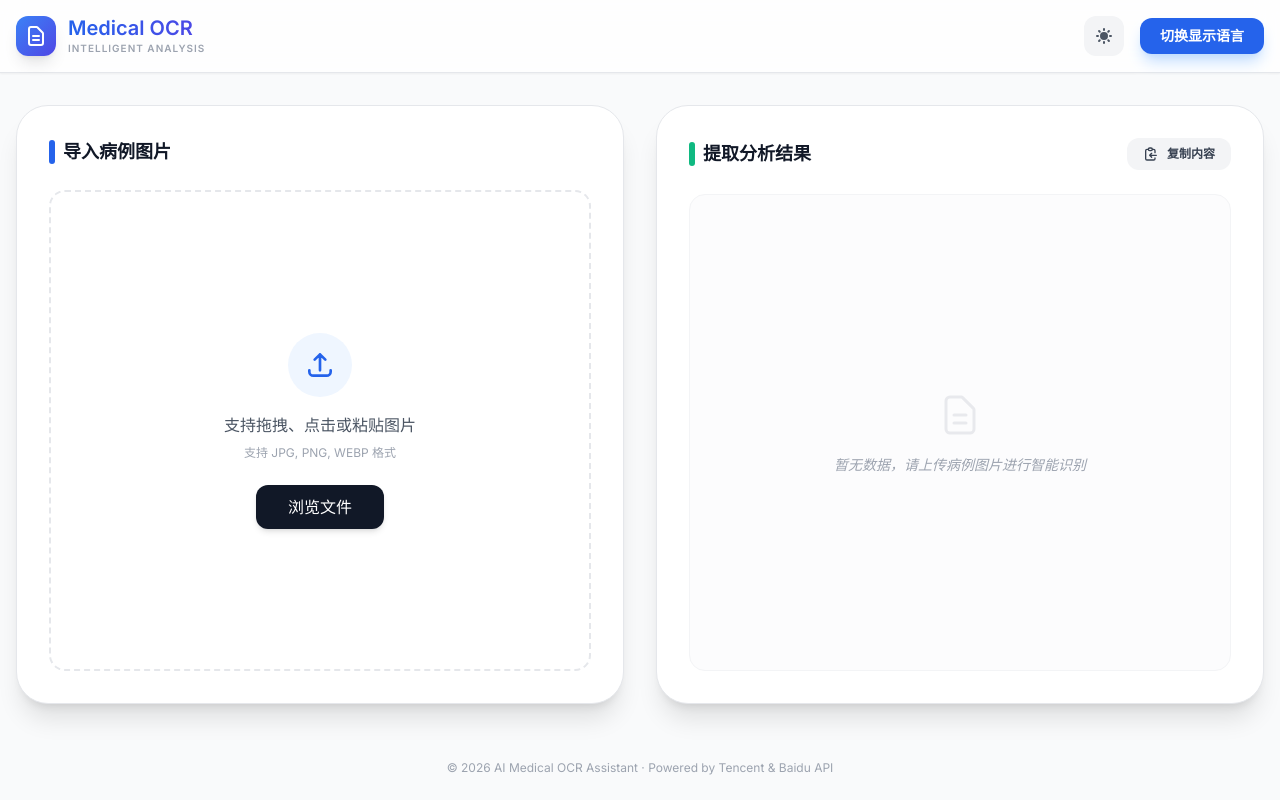
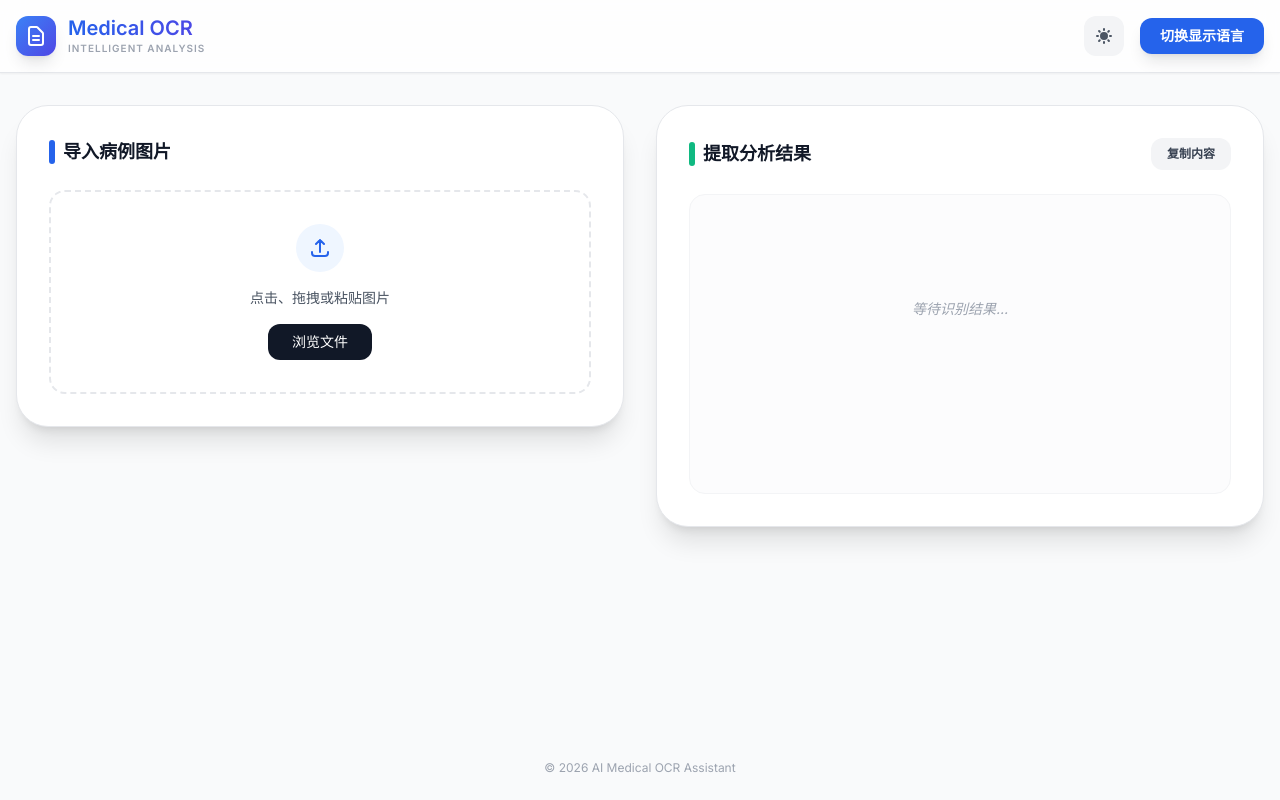
Before and after one commit to EEEEEEREN/medical-ocr, a Flask app: page / in a window 1280 px wide. Run offline with Flask 3, Linux system fonts and the light colour scheme; some libraries are stand-ins or nearby versions.

Commit message:
Update index.html

```diff
--- a/templates/index.html
+++ b/templates/index.html
@@ -10,7 +10,6 @@
     <style>
         body { font-family: 'Inter', 'Noto Sans SC', sans-serif; }
         .whitespace-pre-wrap { word-break: break-word; }
-        /* 隐藏滚动条但保留功能 */
         #result-content::-webkit-scrollbar { width: 4px; }
         #result-content::-webkit-scrollbar-thumb { background: #cbd5e1; border-radius: 10px; }
     </style>
@@ -35,78 +34,65 @@
                     <svg id="theme-toggle-light-icon" class="hidden w-5 h-5" fill="currentColor" viewBox="0 0 20 20"><path d="M10 2a1 1 0 011 1v1a1 1 0 11-2 0V3a1 1 0 011-1zm4 8a4 4 0 11-8 0 4 4 0 018 0zm-.464 4.95l.707.707a1 1 0 001.414-1.414l-.707-.707a1 1 0 00-1.414 1.414zm2.12-10.607a1 1 0 010 1.414l-.706.707a1 1 0 11-1.414-1.414l.707-.707a1 1 0 011.414 0zM17 11a1 1 0 100-2h-1a1 1 0 100 2h1zm-7 4a1 1 0 011 1v1a1 1 0 11-2 0v-1a1 1 0 011-1zM5.05 6.464A1 1 0 106.465 5.05l-.708-.707a1 1 0 00-1.414 1.414l.707.707zm1.414 8.486l-.707.707a1 1 0 01-1.414-1.414l.707-.707a1 1 0 011.414 1.414zM4 11a1 1 0 100-2H3a1 1 0 000 2h1z"></path></svg>
                     <svg id="theme-toggle-dark-icon" class="hidden w-5 h-5" fill="currentColor" viewBox="0 0 20 20"><path d="M17.293 13.293A8 8 0 016.707 2.707a8.001 8.001 0 1010.586 10.586z"></path></svg>
                 </button>
-                <button id="output-lang-toggle" class="px-5 py-2 bg-blue-600 hover:bg-blue-700 text-white rounded-xl text-sm font-semibold shadow-lg shadow-blue-200 dark:shadow-none active:scale-95 transition-all">
+                <button id="output-lang-toggle" class="px-5 py-2 bg-blue-600 hover:bg-blue-700 text-white rounded-xl text-sm font-semibold shadow-lg active:scale-95 transition-all">
                     <span>切换显示语言</span>
                 </button>
             </div>
         </div>
     </header>
 
-    <main class="flex-1 max-w-7xl mx-auto w-full px-4 py-8 grid grid-cols-1 lg:grid-cols-2 gap-8">
+    <main class="flex-1 max-w-7xl mx-auto w-full px-4 py-8 grid grid-cols-1 lg:grid-cols-2 gap-8 items-start">
+
         <div class="bg-white dark:bg-gray-800 rounded-[2rem] shadow-xl border dark:border-gray-700 p-8 flex flex-col">
-            <div class="flex items-center justify-between mb-6">
-                <h2 class="text-lg font-bold flex items-center gap-2">
-                    <span class="w-1.5 h-6 bg-blue-600 rounded-full"></span>
-                    导入病例图片
-                </h2>
-            </div>
+            <h2 class="text-lg font-bold mb-6 flex items-center gap-2">
+                <span class="w-1.5 h-6 bg-blue-600 rounded-full"></span>
+                导入病例图片
+            </h2>
 
-            <div id="dropzone" class="flex-1 border-2 border-dashed border-gray-200 dark:border-gray-700 rounded-2xl p-8 text-center cursor-pointer transition-all hover:border-blue-400 hover:bg-blue-50/10 flex flex-col items-center justify-center group">
+            <div id="dropzone" class="border-2 border-dashed border-gray-200 dark:border-gray-700 rounded-2xl p-8 text-center cursor-pointer transition-all hover:border-blue-400 hover:bg-blue-50/10 flex flex-col items-center justify-center group min-h-[200px]">
                 <input id="file-input" type="file" accept="image/*" class="hidden">
-                <div class="w-16 h-16 bg-blue-50 dark:bg-gray-700 rounded-full flex items-center justify-center mb-4 group-hover:scale-110 transition-transform">
-                    <svg xmlns="http://www.w3.org/2000/svg" class="w-8 h-8 text-blue-600" fill="none" viewBox="0 0 24 24" stroke="currentColor">
+                <div class="w-12 h-12 bg-blue-50 dark:bg-gray-700 rounded-full flex items-center justify-center mb-4 group-hover:scale-110 transition-transform text-blue-600">
+                    <svg xmlns="http://www.w3.org/2000/svg" class="w-6 h-6" fill="none" viewBox="0 0 24 24" stroke="currentColor">
                         <path stroke-linecap="round" stroke-linejoin="round" stroke-width="2" d="M4 16v1a3 3 0 003 3h10a3 3 0 003-3v-1m-4-8l-4-4m0 0L8 8m4-4v12" />
                     </svg>
                 </div>
-                <p class="text-gray-600 dark:text-gray-400 font-medium">支持拖拽、点击或粘贴图片</p>
-                <p class="text-xs text-gray-400 mt-2">支持 JPG, PNG, WEBP 格式</p>
-                <button id="select-file-btn" class="mt-6 px-8 py-2.5 bg-gray-900 dark:bg-blue-600 text-white rounded-xl font-medium shadow-md hover:bg-gray-800 dark:hover:bg-blue-700 transition-colors">浏览文件</button>
+                <p class="text-gray-600 dark:text-gray-400 font-medium text-sm">点击、拖拽或粘贴图片</p>
+                <button id="select-file-btn" class="mt-4 px-6 py-2 bg-gray-900 dark:bg-blue-600 text-white rounded-xl text-sm font-medium">浏览文件</button>
             </div>
 
-            <div id="preview-container" class="mt-8 hidden animate-in fade-in zoom-in duration-300">
-                <div class="relative group">
-                    <img id="preview-image" class="w-full rounded-2xl shadow-lg border dark:border-gray-600 max-h-80 object-contain bg-gray-100 dark:bg-gray-900">
-                    <div class="absolute inset-0 bg-black/20 opacity-0 group-hover:opacity-100 transition-opacity rounded-2xl flex items-center justify-center">
-                        <span class="text-white text-xs font-medium bg-black/50 px-3 py-1 rounded-full">当前处理图片</span>
-                    </div>
-                </div>
+            <div id="preview-container" class="mt-6 hidden">
+                <img id="preview-image" class="w-full rounded-2xl shadow-md border dark:border-gray-600 max-h-64 object-contain bg-gray-50">
             </div>
         </div>
 
-        <div class="bg-white dark:bg-gray-800 rounded-[2rem] shadow-xl border dark:border-gray-700 p-8 flex flex-col">
+        <div class="bg-white dark:bg-gray-800 rounded-[2rem] shadow-xl border dark:border-gray-700 p-8 flex flex-col min-h-[400px]">
             <div class="flex justify-between items-center mb-6">
                 <h2 class="text-lg font-bold flex items-center gap-2">
                     <span class="w-1.5 h-6 bg-emerald-500 rounded-full"></span>
                     提取分析结果
                 </h2>
-                <button id="copy-btn" class="px-4 py-2 bg-gray-100 dark:bg-gray-700 hover:bg-gray-200 dark:hover:bg-gray-600 text-gray-700 dark:text-gray-200 rounded-xl text-xs font-bold transition-all flex items-center gap-2">
-                    <svg xmlns="http://www.w3.org/2000/svg" class="h-4 w-4" fill="none" viewBox="0 0 24 24" stroke="currentColor">
-                        <path stroke-linecap="round" stroke-linejoin="round" stroke-width="2" d="M8 5H6a2 2 0 00-2 2v12a2 2 0 002 2h10a2 2 0 002-2v-1M8 5a2 2 0 002 2h2a2 2 0 002-2M8 5a2 2 0 012-2h2a2 2 0 012 2m0 0h2a2 2 0 012 2v3m2 4H10m0 0l3-3m-3 3l3 3" />
-                    </svg>
+                <button id="copy-btn" class="px-4 py-2 bg-gray-100 dark:bg-gray-700 hover:bg-gray-200 dark:hover:bg-gray-600 text-gray-700 dark:text-gray-200 rounded-xl text-xs font-bold transition-all">
                     复制内容
                 </button>
             </div>
 
-            <div id="status-bar" class="hidden p-4 bg-blue-50/50 dark:bg-blue-900/20 rounded-2xl mb-4 border border-blue-100 dark:border-blue-800/30 text-blue-600 dark:text-blue-400 text-sm font-semibold flex items-center gap-3">
-                <div class="w-2 h-2 bg-blue-600 rounded-full animate-pulse"></div>
+            <div id="status-bar" class="hidden p-3 bg-blue-50/50 dark:bg-blue-900/20 rounded-xl mb-4 border border-blue-100 dark:border-blue-800/30 text-blue-600 dark:text-blue-400 text-sm flex items-center gap-2">
+                <div class="w-1.5 h-1.5 bg-blue-600 rounded-full animate-pulse"></div>
                 <span id="status-text">系统就绪</span>
             </div>
 
-            <div id="result-content" class="flex-1 bg-gray-50/50 dark:bg-gray-900/50 rounded-2xl p-6 overflow-y-auto border border-gray-100 dark:border-gray-800 min-h-[400px]">
-                <div class="h-full flex flex-col items-center justify-center text-gray-400 space-y-4">
-                    <svg xmlns="http://www.w3.org/2000/svg" class="h-12 w-12 opacity-20" fill="none" viewBox="0 0 24 24" stroke="currentColor">
-                        <path stroke-linecap="round" stroke-linejoin="round" stroke-width="1.5" d="M9 12h6m-6 4h6m2 5H7a2 2 0 01-2-2V5a2 2 0 012-2h5.586a1 1 0 01.707.293l5.414 5.414a1 1 0 01.293.707V19a2 2 0 01-2 2z" />
-                    </svg>
-                    <p class="italic text-sm">暂无数据，请上传病例图片进行智能识别</p>
+            <div id="result-content" class="bg-gray-50/50 dark:bg-gray-900/50 rounded-2xl p-6 border border-gray-100 dark:border-gray-800 min-h-[300px]">
+                <div class="flex flex-col items-center justify-center text-gray-400 py-20">
+                    <p class="italic text-sm">等待识别结果...</p>
                 </div>
             </div>
         </div>
     </main>
 
-    <footer class="py-6 text-center text-gray-400 dark:text-gray-600 text-xs">
-        <p>© 2026 AI Medical OCR Assistant · Powered by Tencent & Baidu API</p>
+    <footer class="py-6 text-center text-gray-400 dark:text-gray-600 text-xs mt-auto">
+        <p>© 2026 AI Medical OCR Assistant</p>
     </footer>
 
-    <script src="/static/js/script.js?v=8.0"></script>
+    <script src="/static/js/script.js?v=9.0"></script>
 </body>
 </html>
```
